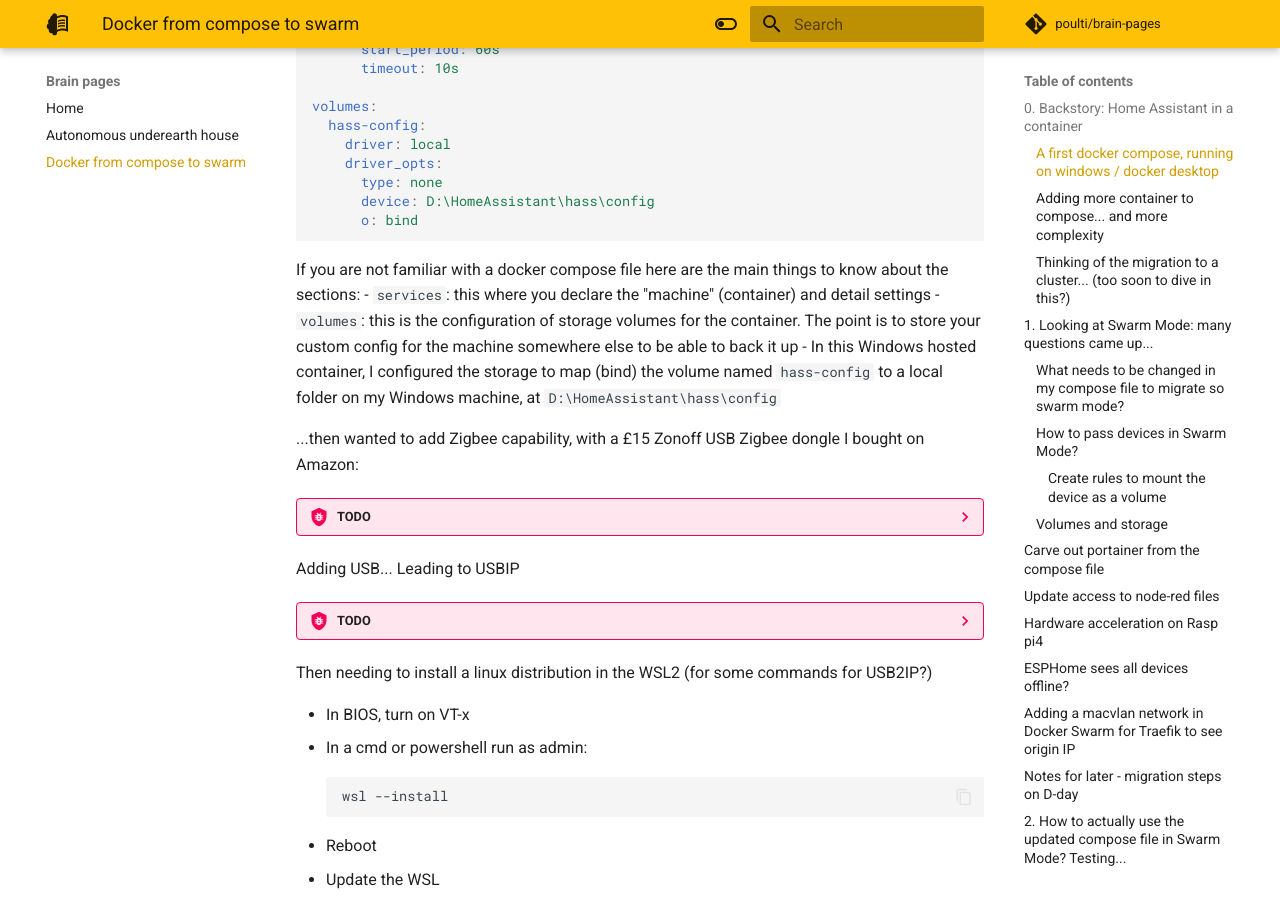
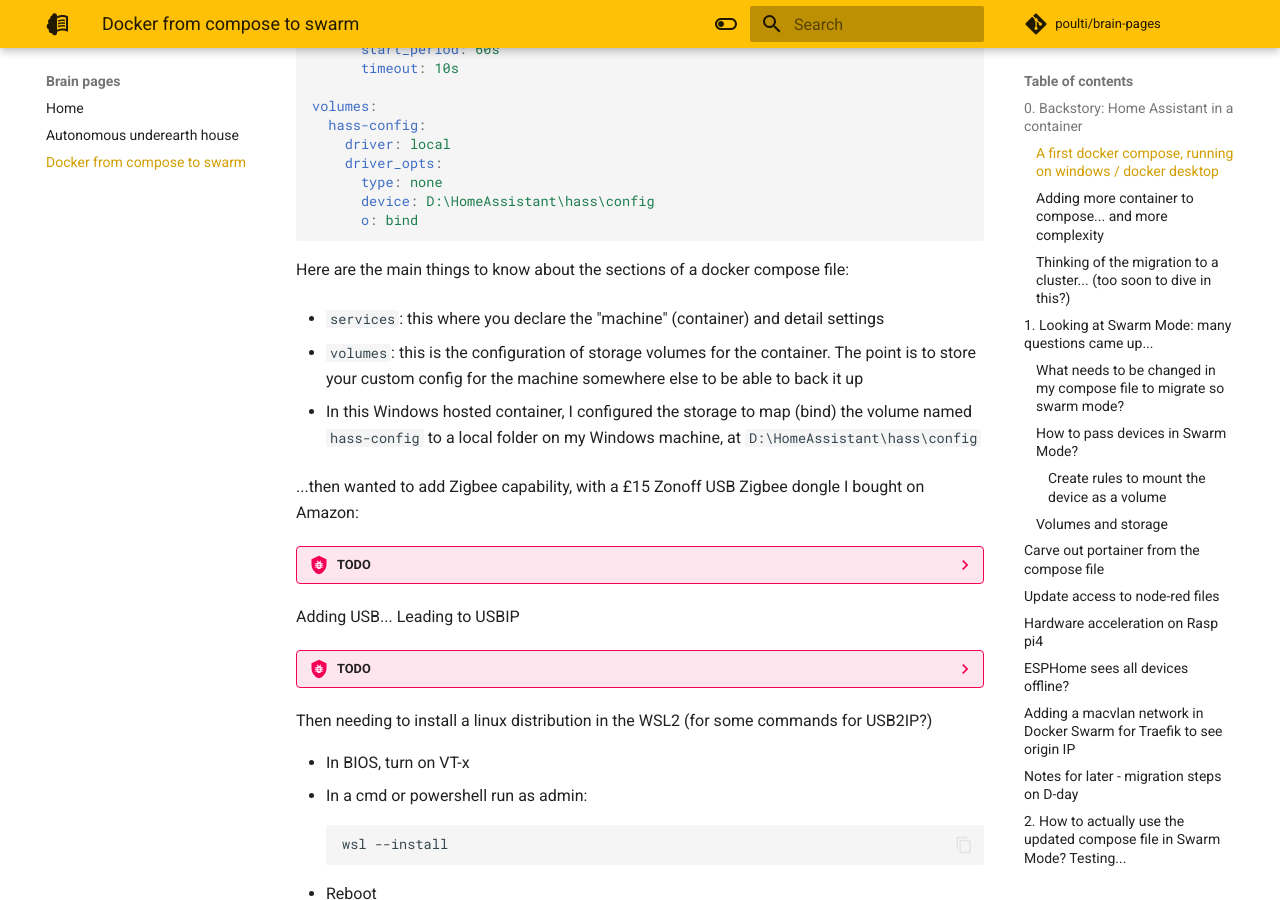
Before and after one commit to poulti/brain-pages, an MkDocs documentation site: the page built from docs/docker-from-compose-to-swarm.md, in a window 1280 px wide and 900 px high, scrolled down 1461 px. Built offline with MkDocs 1.6.1 and Material for MkDocs 9.7.7, drawn with Linux system fonts in a browser that asks for light colours; comment, search, counter and statistics services are not loaded.

Commit message:
Fix spacing of items for github pages

````diff
--- a/docs/docker-from-compose-to-swarm.md
+++ b/docs/docker-from-compose-to-swarm.md
@@ -59,9 +59,12 @@
       o: bind
 ```
 
-If you are not familiar with a docker compose file here are the main things to know about the sections:
+Here are the main things to know about the sections of a docker compose file:
+
 - ``services``: this where you declare the "machine" (container) and detail settings
+
 - ``volumes``: this is the configuration of storage volumes for the container. The point is to store your custom config for the machine somewhere else to be able to back it up
+
   - In this Windows hosted container, I configured the storage to map (bind) the volume named `hass-config` to a local folder on my Windows machine, at ``D:\HomeAssistant\hass\config``
 
 ...then wanted to add Zigbee capability, with a £15 Zonoff USB Zigbee dongle I bought on Amazon:
````
